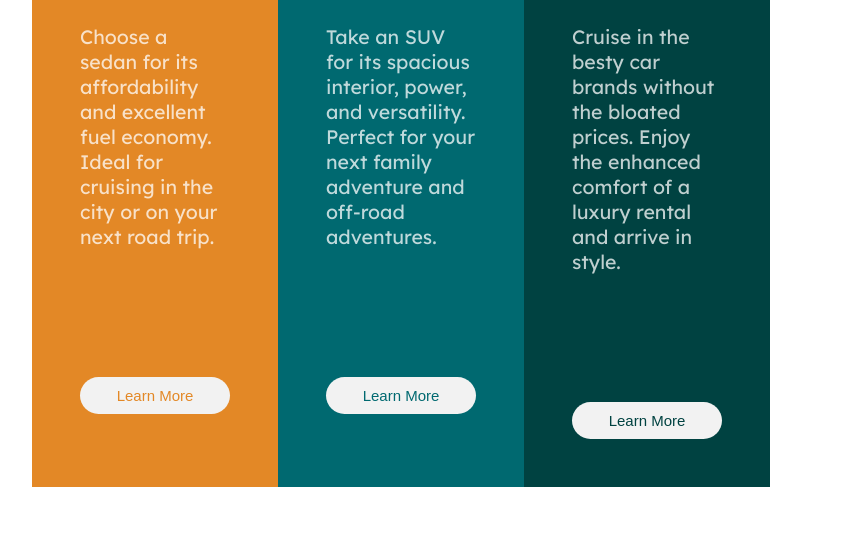
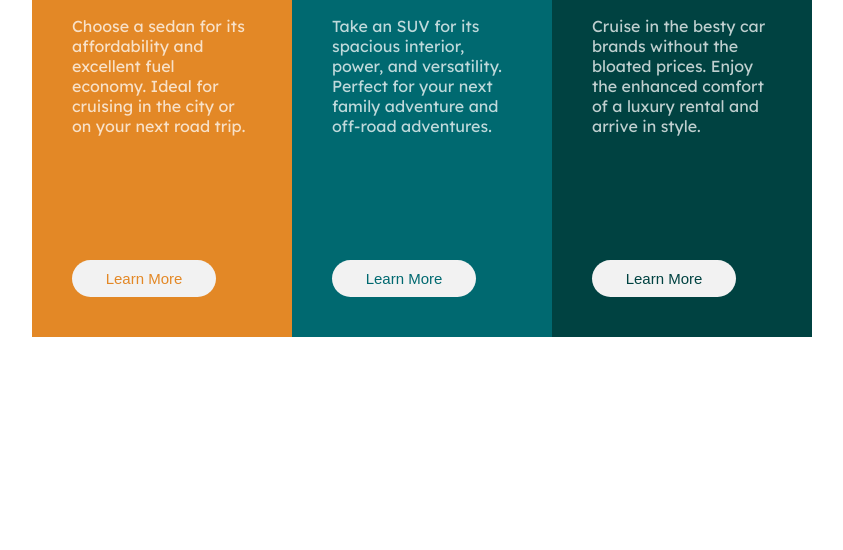
Before and after one commit to theCephas/Flex-and-Grid-Layout, a plain HTML site: page index.html in a window 1280 px wide. Shown: the part 296-846 px from the top of the page, without its empty margins (292-1135 px from the left). After the commit the page ends 800 px from the top, so only its background shows below. Drawn offline with Linux system fonts and the light colour scheme.

Commit message:
Update style.css

```diff
--- a/style.css
+++ b/style.css
@@ -31,26 +31,27 @@ h2{
 }
 p{
     font-family: 'Lexend Deca';
-    font-weight: 400px;
-    font-size: 1.22em;
+    font-weight: 300px;
+    font-size: 1em;
+    line-height: 20px;
     color: hsla(0, 0%, 100%, 0.75);
 }
 .column1{
     background-color: hsl(31, 77%, 52%);
-    width: 150px;
-    padding: 3em;
+    width: 180px;
+    padding: 2.5em;
     height: auto;
 }
 .column2{
     background-color: hsl(184, 100%, 22%);
-    width: 150px;
-    padding: 3em;
+    width: 180px;
+    padding: 2.5em;
     height: auto;
 }
 .column3{
     background-color: hsl(179, 100%, 13%);
-    width: 150px;
-    padding: 3em;
+    width: 180px;
+    padding: 2.5em;
     height: auto;
 }
 button{
@@ -61,7 +62,7 @@ button{
     border:  none;
     border-radius: 20px;
     padding: 10px;
-    width: 100%;
+    width: 80%;
 }
 .button1:hover{
     background-color: hsl(31, 77%, 52%);
```
